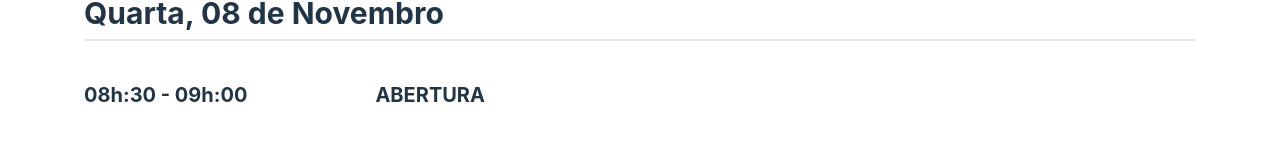
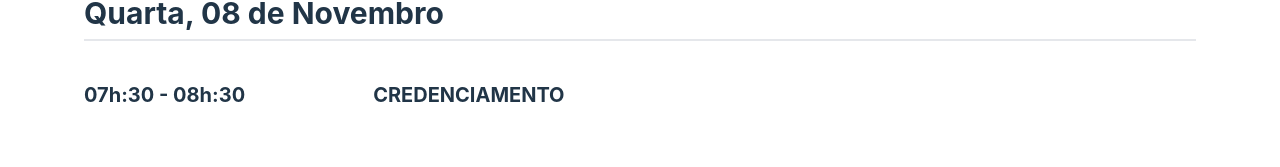
Before and after one commit to softeam-org/sibragecsbtic-web, a React (Vite) app: page /programacao in a window 1280 px wide. Shown: the part 633-800 px from the top of the page. Built offline with nearby package versions, Linux system fonts and the light colour scheme; what tailwind-nord would draw is missing.

Commit message:
alterada programação

```diff
--- a/src/constants.js
+++ b/src/constants.js
@@ -98,6 +98,11 @@ export const dayData = {
   1: {
     date: "Quarta, 08 de Novembro",
     schedule: [
+      {
+        time: "07h:30 - 08h:30",
+        title: "CREDENCIAMENTO",
+        speakers: []
+      },
       {
         time: "08h:30 - 09h:00",
         title: "ABERTURA",
@@ -349,7 +354,7 @@ export const dayData = {
         description: "É Engenheiro Civil formado pela UFRGS em 2009 e mestre em Engenharia de Produção pelo PPGEP-UFRGS em 2012. Tem doutorado pelo PPGCI-UFRGS com ênfase em Gestão e Economia da Construção. Desde 2013, atuou como Consultor em implementação de programas de aumento de produtividade e com foco em promover a Excelência Operacional, melhorias operacionais e processos de inovação nas empresas construtoras. Atuação em mais de 30 projetos na América Latina e África."
       },
       {
-        name: "MSc. Rafaela Oliveira Rey (Agilean)",
+        name: "MSc. Rafaela Oliveira Rey (R3 Lean)",
         photo: Rafaela,
         description: "Engenheira Civil e mestre em Engenharia Civil na área de Construção Civil e Materiais pela Universidade Federal da Bahia (2020). No mestrado desenvolveu pesquisa com uso de tecnologias digitais para a gestão da segurança em canteiros de obras (SMART INSPECS - Segurança), sob orientação da Profª. Dayana Bastos Costa. A pesquisa recebeu o Prêmio de Inovação Acadêmica pela ADEMI-BA (2019). Atualmente atua como Consultora Lean de Sucesso do Cliente na Agilean, solução pioneira em levar o Lean Construction de forma digital ao canteiro de obras e vencedora do Prêmio CBIC de Inovação e Sustentabilidade 2020 e 2022."
       },
```
